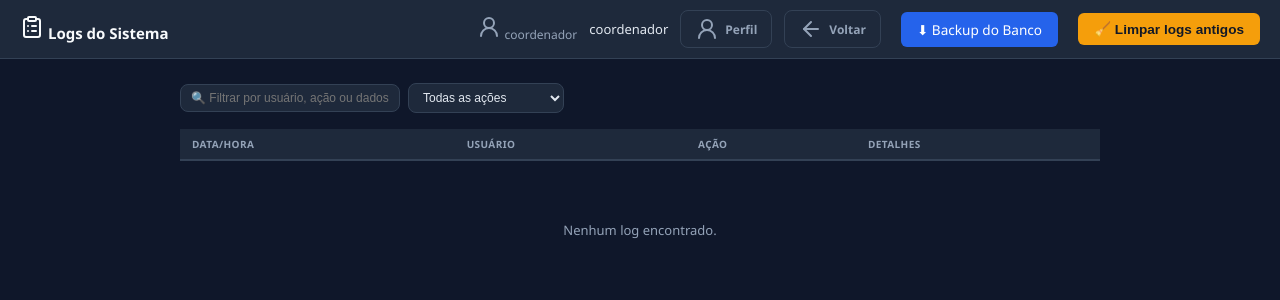
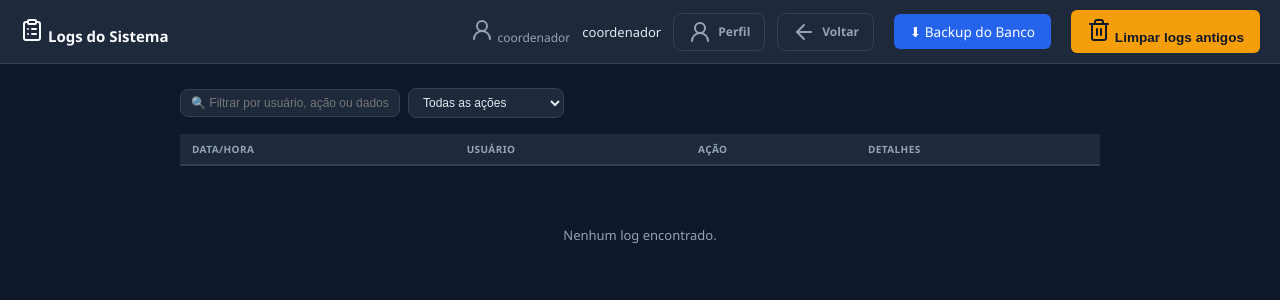
Before and after one commit to victorgtostes87/mapa_sala, a Flask app: page /logs in a window 1280 px wide. Shown: the top 300 px of the page. Run offline with Flask 3, Linux system fonts and the light colour scheme; a user stored in the database is signed in; data that the repository does not hold is empty.

Commit message:
style: improve logs cleanup button

```diff
--- a/templates/logs.html
+++ b/templates/logs.html
@@ -41,7 +41,7 @@ tr:hover td{background:#1a2744}
   <a href="/perfil" class="btn btn-ghost"><i data-lucide="user-round"></i> Perfil</a>
   <a href="/" class="btn btn-ghost"><i data-lucide="arrow-left"></i> Voltar</a>
   <a href="/api/backup" style="display:inline-block;padding:8px 16px;background:#2563eb;color:#fff;border-radius:6px;text-decoration:none;font-size:0.85rem;margin-left:8px;">⬇ Backup do Banco</a>
-  <button id="btnLimparLogs" type="button" style="display:inline-block;padding:8px 16px;background:#f59e0b;color:#111827;border:none;border-radius:6px;text-decoration:none;font-size:0.85rem;margin-left:8px;cursor:pointer;font-weight:600;">🧹 Limpar logs antigos</button>
+  <button id="btnLimparLogs" type="button" style="display:inline-block;padding:8px 16px;background:#f59e0b;color:#111827;border:none;border-radius:6px;text-decoration:none;font-size:0.85rem;margin-left:8px;cursor:pointer;font-weight:600;"><i data-lucide="trash-2"></i> Limpar logs antigos</button>
 </nav>
 <div class="container">
   <div class="filters">
@@ -113,7 +113,7 @@ async function carregar(){
 }
 
 async function limparLogs(){
-  if(!confirm('Limpar logs com mais de 15 dias?')) return;
+  if(!confirm('Excluir logs com mais de 15 dias?')) return;
   const res = await fetch('/api/admin/limpar-logs?dias=15', {method:'POST'});
   let data = {};
   try { data = await res.json(); } catch(e) {}
```
